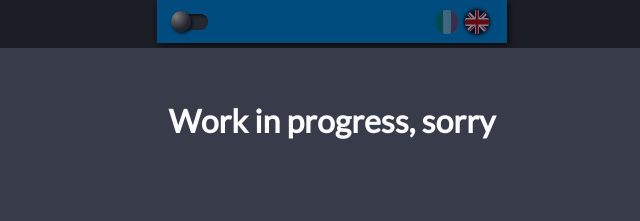
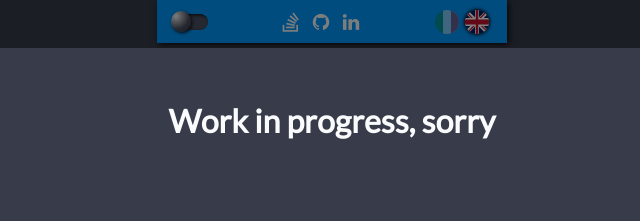
Before and after one commit to Aster89/aster89.github.io, a website: page index.html in a window 1280 px wide. Shown: the top 221 px of the page, 308-948 px from the left. Drawn offline with Linux system fonts and the light colour scheme.

Commit message:
Social links

```diff
--- a/css/main.css
+++ b/css/main.css
@@ -23,6 +23,7 @@
 @import url('modules/input/toggle.css');
 @import url('modules/language.css');
 @import url('modules/top-bar.css');
+@import url('modules/social-links.css');
 @import url('modules/nav.css');
 @import url('modules/panels.css');
 @import url('modules/shadows.css');
--- /dev/null
+++ b/css/modules/social-links.css
@@ -0,0 +1,22 @@
+.social-links {
+  width: 4em;
+  display: flex; /* or just flex? */
+  list-style-type: none;
+  padding-left: 0;
+  justify-content: space-between;
+  margin: 0;
+}
+
+.social-links .fa {
+  color: var(--white);
+}
+
+.social-links {
+  font-size: larger;
+}
+
+.social-links a:hover {
+  text-decoration: none;
+  transform: scale(1.2);
+  transition: transform var(--transition-time);
+}
--- a/index.html
+++ b/index.html
@@ -1,10 +1,10 @@
 <!DOCTYPE html>
-<!-- https://www.webmasterpoint.org/programmazione/html5/guida-html5/struttura-sito-header-nav-section-article-aside-footer-nuovo-doctype.html -->
 <html lang="en">
   <head>
     <meta charset="UTF-8" />
     <meta name="viewport" content="width=device-width, initial-scale=1">
     <link rel="stylesheet" type="text/css" href="css/main.css" media="screen"/>
+    <link rel="stylesheet" href="https://cdnjs.cloudflare.com/ajax/libs/font-awesome/4.7.0/css/font-awesome.min.css">
     <title>Il mio curriculum vitæ</title>
     <style>
       @import url('https://fonts.googleapis.com/css2?family=Dancing+Script:wght@700&display=swap');
@@ -20,6 +20,12 @@
             <input id="toggle" class="toggle hidden" type="checkbox"/>
             <label for="toggle"></label>
           </div>
+          <ul class="social-links">
+            <!--li><a href="https://www.facebook.com/EnricoMaria1989/" class="fa fa-facebook"></a></li-->
+            <li><a href="https://stackoverflow.com/users/5825294" class="fa fa-stack-overflow"></a></li>
+            <li><a href="https://github.com/Aster89" class="fa fa-github"></a></li>
+            <li><a href="https://www.linkedin.com/in/enrico-maria-de-angelis-1b9b1a116/" class="fa fa-linkedin"></a></li>
+          </ul>
           <div class="choice-picker">
             <input id="lang-it" class="hidden" type="radio" name="choose-language" onclick="document.documentElement.lang = 'it'">
             <label for="lang-it" title="Italiano">
@@ -257,6 +263,7 @@
         <li>Haskellize your C++</li>
         <script class="image-like" id="asciicast-UrSLE5YyCBIld7tpxtSoYgjcw" src="https://asciinema.org/a/UrSLE5YyCBIld7tpxtSoYgjcw.js" async></script>
       </ul>
+      https://www.webmasterpoint.org/programmazione/html5/guida-html5/struttura-sito-header-nav-section-article-aside-footer-nuovo-doctype.html
       -->
       </div>
   </body>
```
